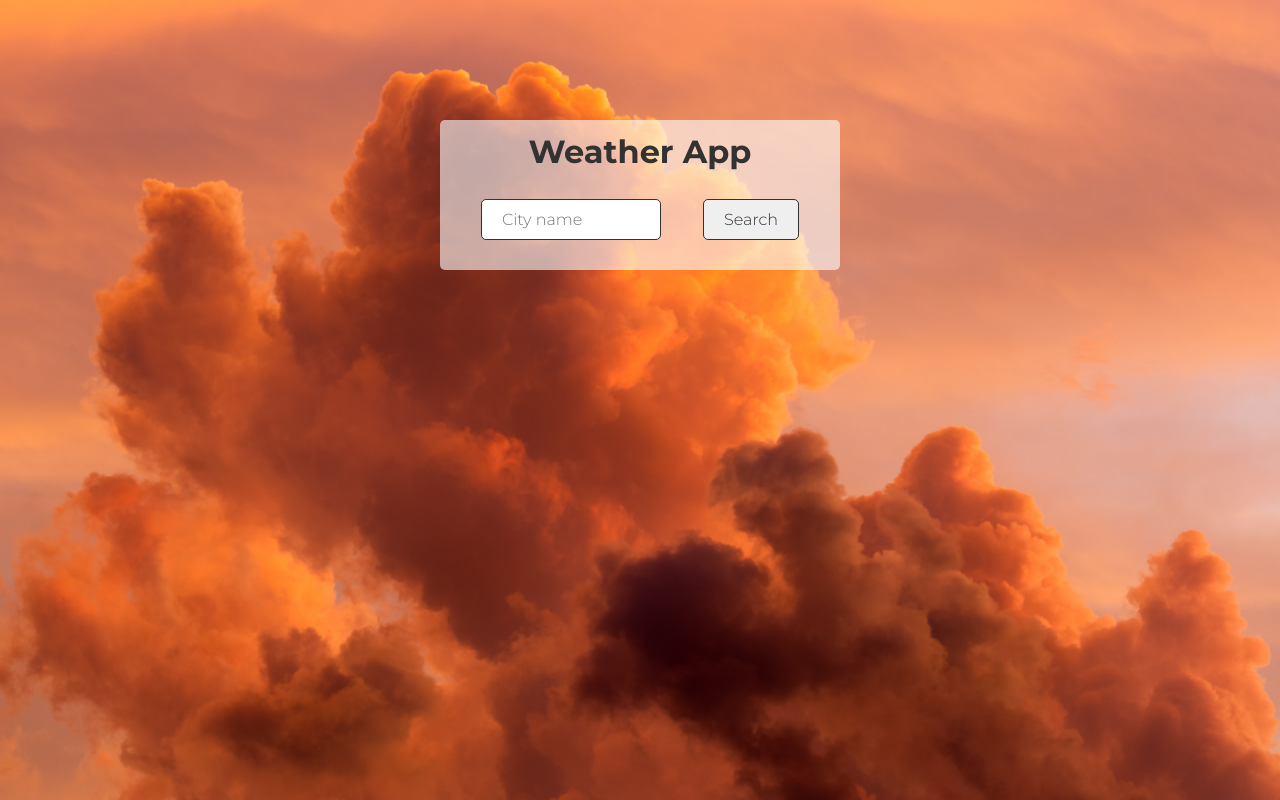
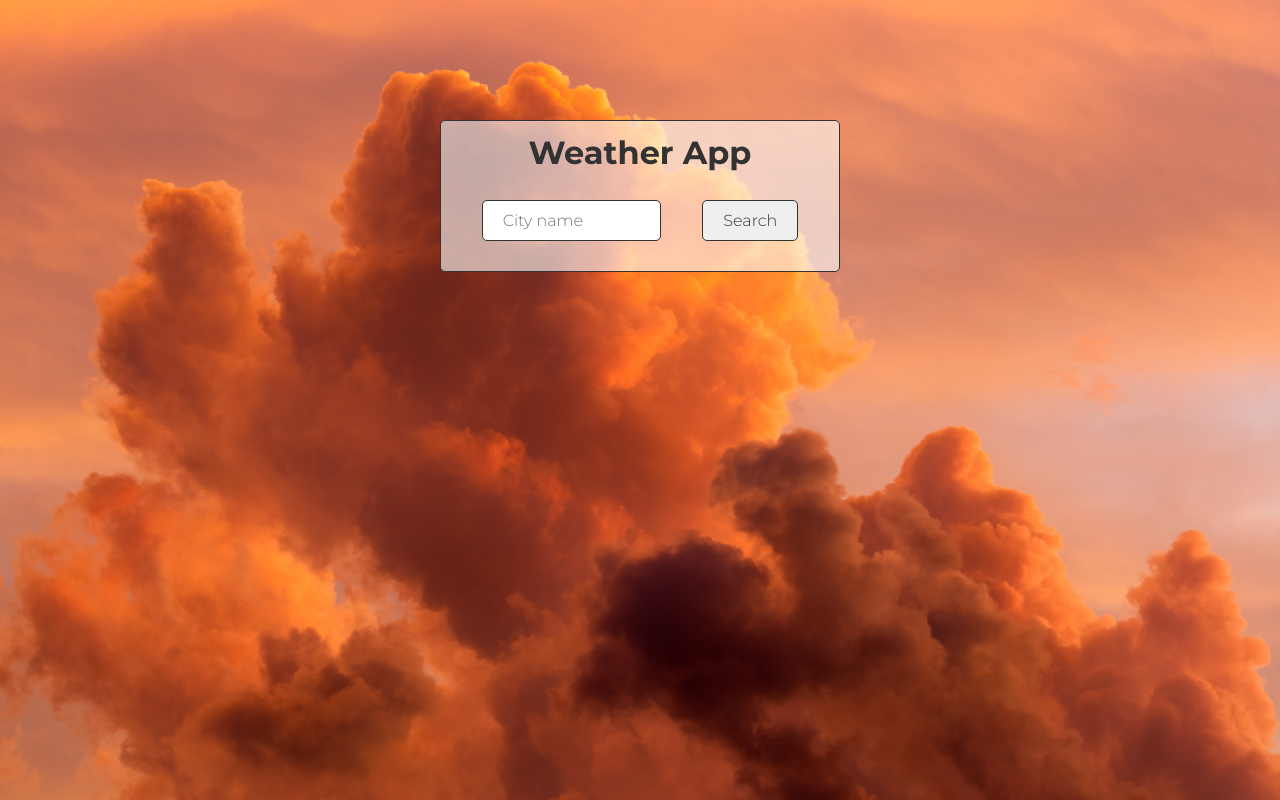
Before and after one commit to samchillcott/sam_react_weather_app, a React (Create React App) app: page / in a window 1280 px wide. Built offline with nearby package versions, Linux system fonts and the light colour scheme.

Commit message:
wrapper border

```diff
--- a/src/App.css
+++ b/src/App.css
@@ -71,6 +71,7 @@ a {
 	min-width: 400px;
 	position: absolute;
 	top: 15vh;
+	border: 1px solid #333232;
 
 }
 
```
